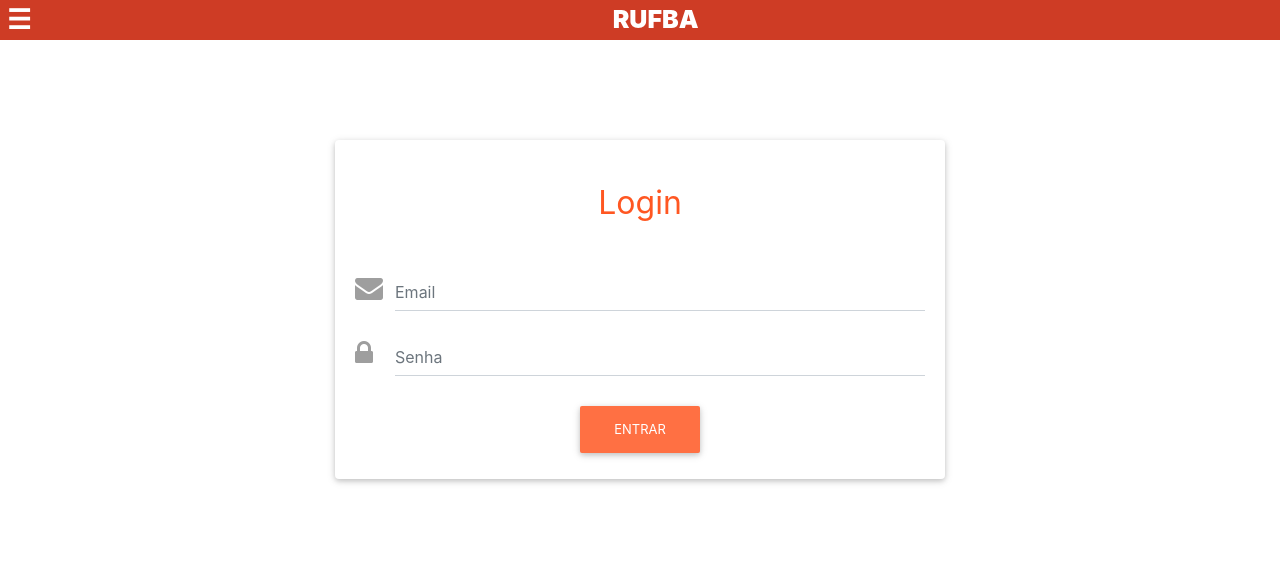
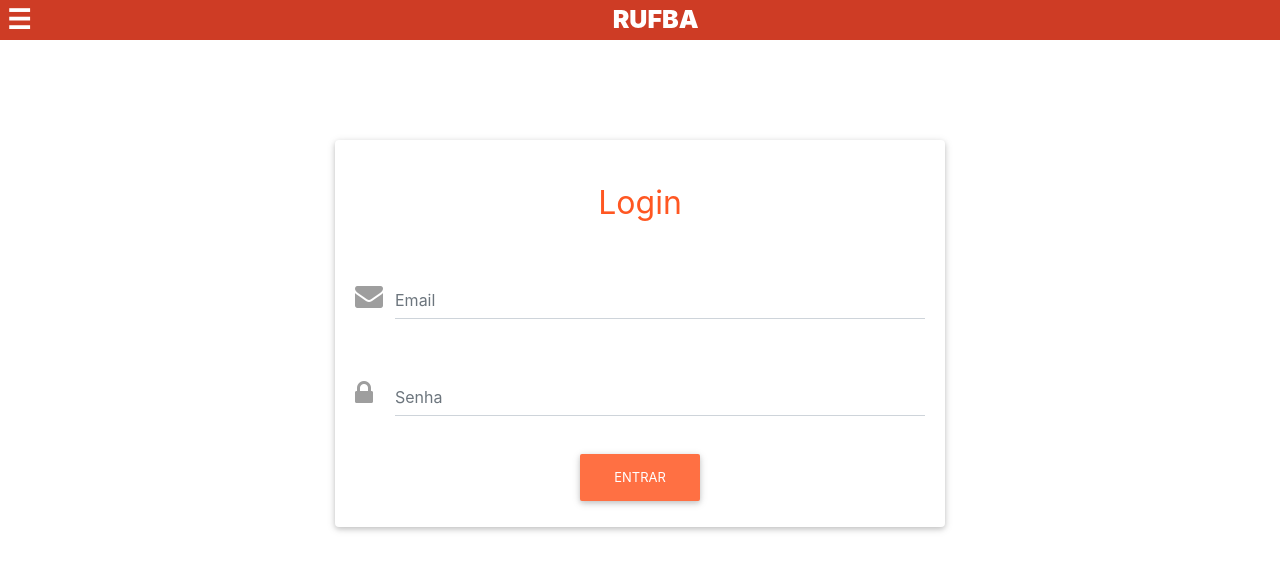
Before and after one commit to araujocristian/rufba-frontend, a React (Create React App) app: page /login in a window 1280 px wide. Shown: the top 570 px of the page. Built offline with nearby package versions, Linux system fonts and the light colour scheme; what normalizr would draw is missing.

Commit message:
fix form

```diff
--- a/src/users/containers/LoginPage.css
+++ b/src/users/containers/LoginPage.css
@@ -6,3 +6,8 @@
 .login-page-container {
   margin: 100px auto;
 }
+
+.md-form {
+  display: inline-flex;
+  width: 100%;
+}
--- a/src/users/containers/RegistrationPage.css
+++ b/src/users/containers/RegistrationPage.css
@@ -15,3 +15,8 @@
   width: 100%;
   text-align: center;
 }
+
+.md-form {
+  display: inline-flex;
+  width: 100%;
+}
```
